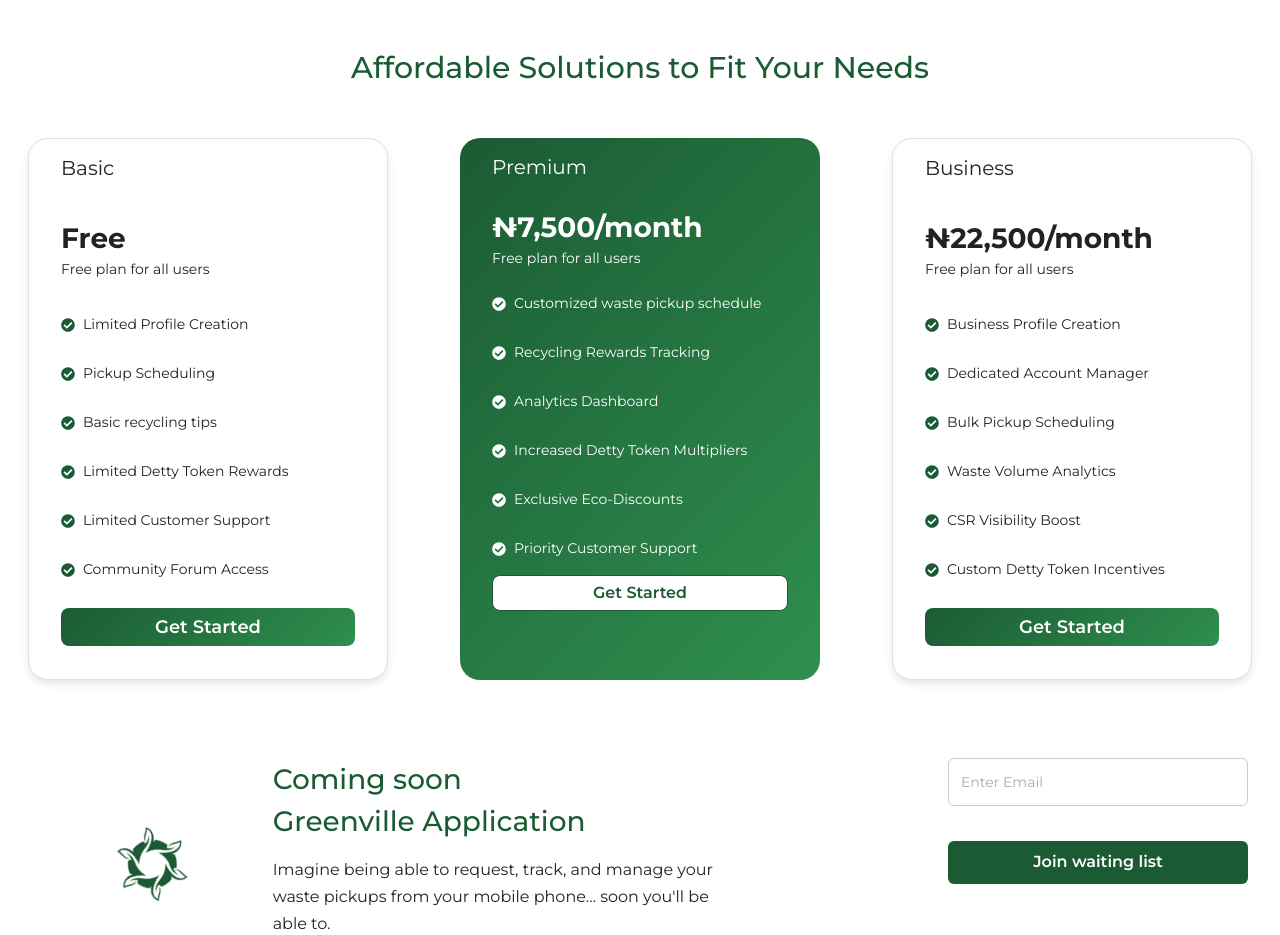
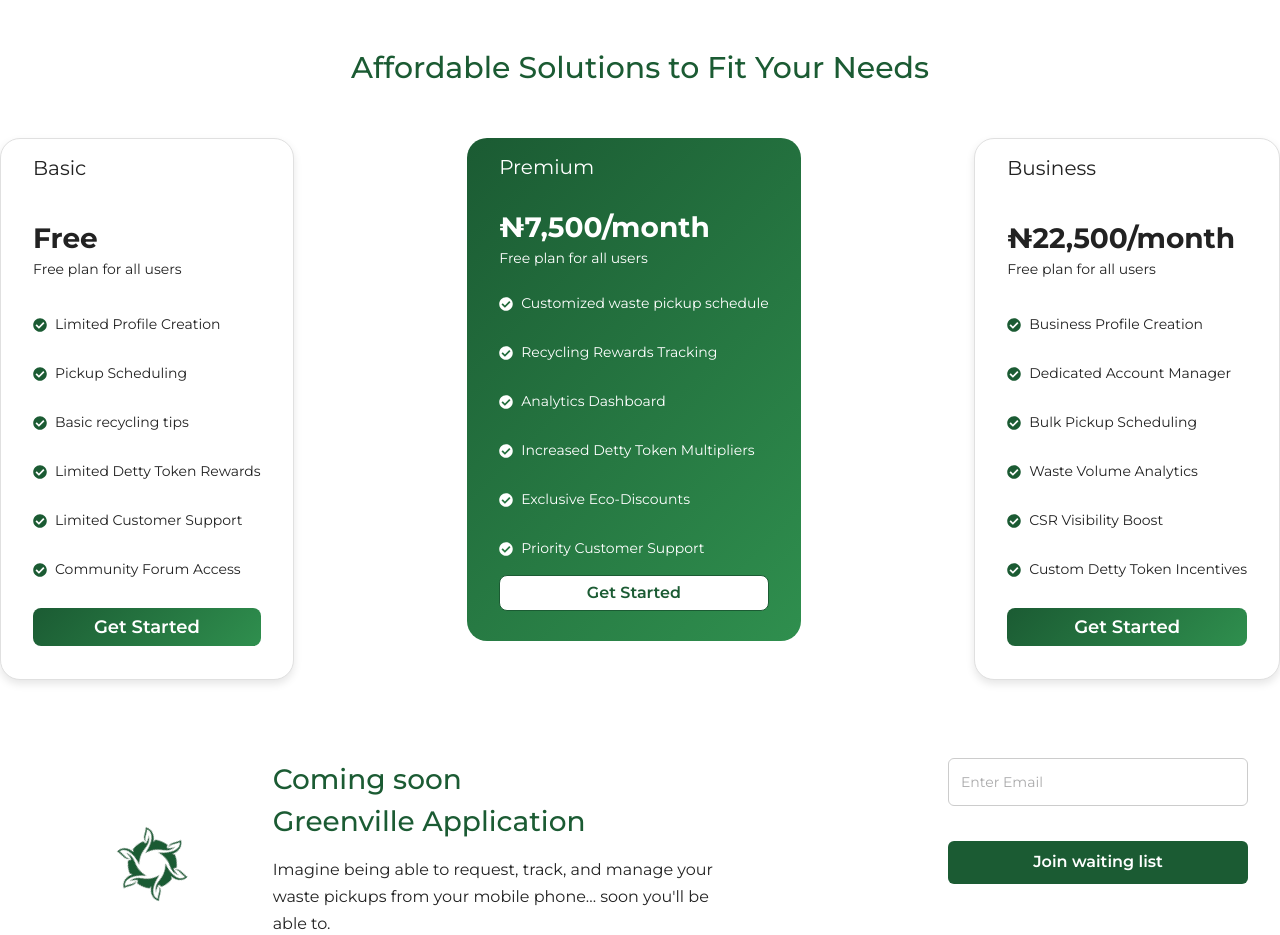
Before and after one commit to wealthralph/greenville, a React (Vite) app in the folder Greenville/: page / in a window 1280 px wide. Shown: the part 2660-3595 px from the top of the page. Built offline with nearby package versions, Linux system fonts and the light colour scheme.

Commit message:
cardplan animation update

```diff
--- a/Greenville/src/Components/Home components/CardPlans.jsx
+++ b/Greenville/src/Components/Home components/CardPlans.jsx
@@ -13,6 +13,50 @@
 //         </div>
 //         </div>
 //     )
+// }
+
+
+// import { motion } from "framer-motion";
+// import FreeCard from "../FreeCard";
+// import PremiumCard from "../PremiumCard";
+// import BusinessCard from "../BusinessCard";
+
+// export default function Cards() {
+//   const fadeSlide = {
+//     hidden: { opacity: 0, y: 50 },
+//     visible: {
+//       opacity: 1,
+//       y: 0,
+//       transition: {
+//         duration: 1.5,
+//         ease: "easeInOut",
+//       },
+//     },
+//   };
+
+//   return (
+//     <motion.div
+//       className="myCards"
+//       variants={fadeSlide}
+//       initial="hidden"
+//       whileInView="visible"
+//       viewport={{ once: true, amount: 0.3 }}
+//     >
+//       <h1 className="cardHeaderMain">Affordable Solutions to Fit Your Needs</h1>
+
+//       <motion.div
+//         className="cardContainer"
+//         variants={fadeSlide}
+//         initial="hidden"
+//         whileInView="visible"
+//         viewport={{ once: true, amount: 0.3 }}
+//       >
+//         <FreeCard />
+//         <PremiumCard />
+//         <BusinessCard />
+//       </motion.div>
+//     </motion.div>
+//   );
 // }
 
 
@@ -50,10 +94,37 @@
         initial="hidden"
         whileInView="visible"
         viewport={{ once: true, amount: 0.3 }}
+        style={{ display: 'flex', justifyContent: 'space-between' }} // For alignment
       >
-        <FreeCard />
-        <PremiumCard />
-        <BusinessCard />
+        <motion.div
+          variants={fadeSlide}
+          initial="hidden"
+          whileInView="visible"
+          viewport={{ once: true, amount: 0.3 }}
+          transition={{ delay: 0.3 }} // First card with delay
+        >
+          <FreeCard />
+        </motion.div>
+
+        <motion.div
+          variants={fadeSlide}
+          initial="hidden"
+          whileInView="visible"
+          viewport={{ once: true, amount: 0.3 }}
+          transition={{ delay: 0.6 }} // Second card with delay
+        >
+          <PremiumCard />
+        </motion.div>
+
+        <motion.div
+          variants={fadeSlide}
+          initial="hidden"
+          whileInView="visible"
+          viewport={{ once: true, amount: 0.3 }}
+          transition={{ delay: 0.9 }} // Last card with delay
+        >
+          <BusinessCard />
+        </motion.div>
       </motion.div>
     </motion.div>
   );
--- a/Greenville/src/index.css
+++ b/Greenville/src/index.css
@@ -1251,7 +1251,7 @@
   box-shadow: 0 1px 3px rgba(0, 0, 0, 0.1);
   margin-bottom: 16px;
   max-width: 600px;
-  width: 100%;
+  width: 90%;
   margin-inline: auto;
   transition: all 0.3s ease;
 }
```
